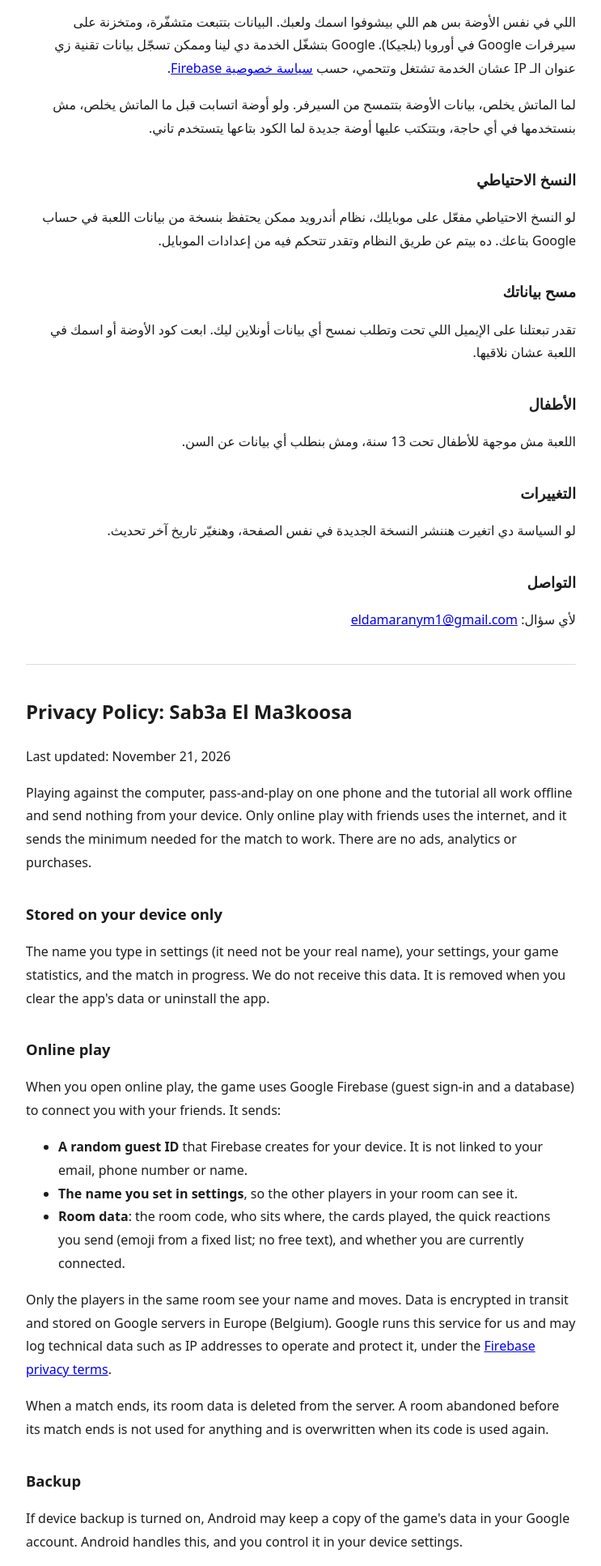
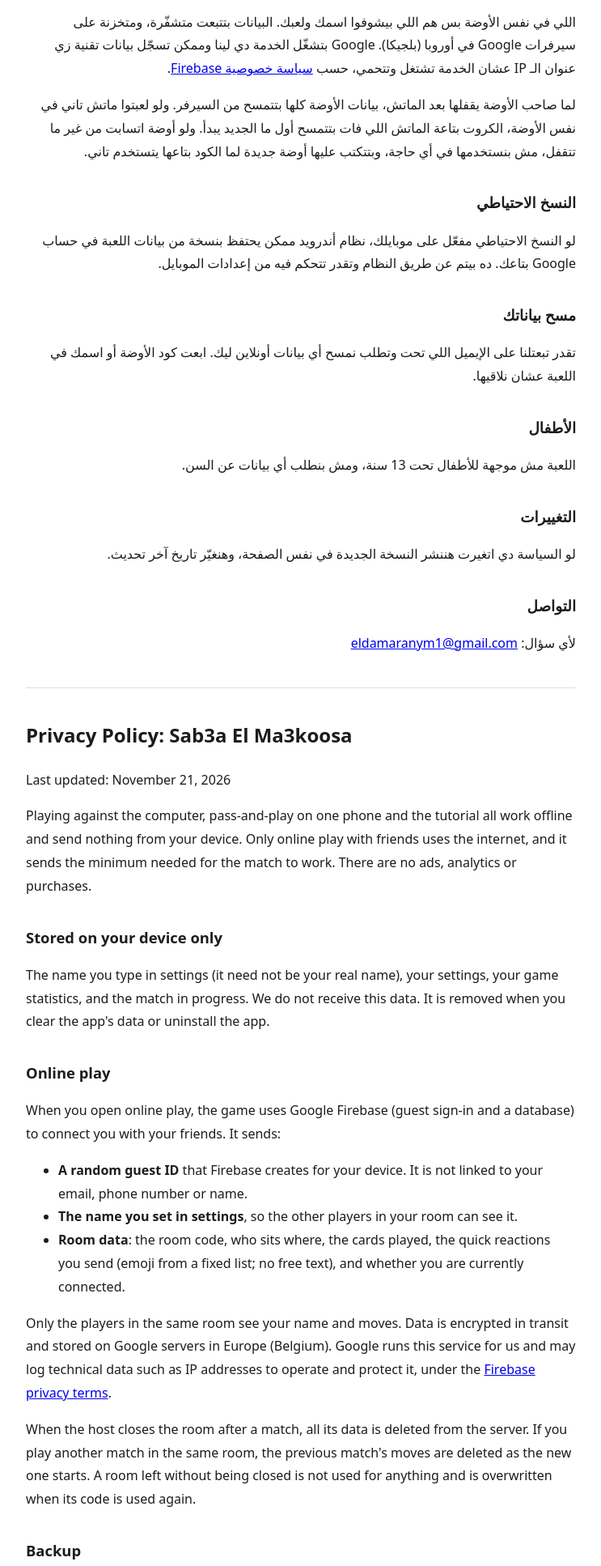
Before and after one commit to eldamaranym1-rgb/sab3a-privacy, a plain HTML site: page index.html in a window 1280 px wide. Shown: the part 810-2744 px from the top of the page at 81% size, without its empty margins (268-1011 px from the left). Drawn offline with Linux system fonts and the light colour scheme.

Commit message:
Explain when room data is deleted, now that rooms allow rematches

```diff
--- a/index.html
+++ b/index.html
@@ -35,7 +35,7 @@
   <li><b>بيانات الأوضة</b>: كود الأوضة، ومين قاعد فين، والكروت اللي اتلعبت، والرياكشنز اللي بتبعتها (إيموجي من قايمة ثابتة، مفيش كلام)، وإذا كنت متصل دلوقتي ولا لأ.</li>
 </ul>
 <p>اللي في نفس الأوضة بس هم اللي بيشوفوا اسمك ولعبك. البيانات بتتبعت متشفّرة، ومتخزنة على سيرفرات Google في أوروبا (بلجيكا). Google بتشغّل الخدمة دي لينا وممكن تسجّل بيانات تقنية زي عنوان الـ IP عشان الخدمة تشتغل وتتحمي، حسب <a href="https://firebase.google.com/support/privacy">سياسة خصوصية Firebase</a>.</p>
-<p>لما الماتش يخلص، بيانات الأوضة بتتمسح من السيرفر. ولو أوضة اتسابت قبل ما الماتش يخلص، مش بنستخدمها في أي حاجة، وبتتكتب عليها أوضة جديدة لما الكود بتاعها يتستخدم تاني.</p>
+<p>لما صاحب الأوضة يقفلها بعد الماتش، بيانات الأوضة كلها بتتمسح من السيرفر. ولو لعبتوا ماتش تاني في نفس الأوضة، الكروت بتاعة الماتش اللي فات بتتمسح أول ما الجديد يبدأ. ولو أوضة اتسابت من غير ما تتقفل، مش بنستخدمها في أي حاجة، وبتتكتب عليها أوضة جديدة لما الكود بتاعها يتستخدم تاني.</p>
 
 <h2>النسخ الاحتياطي</h2>
 <p>لو النسخ الاحتياطي مفعّل على موبايلك، نظام أندرويد ممكن يحتفظ بنسخة من بيانات اللعبة في حساب Google بتاعك. ده بيتم عن طريق النظام وتقدر تتحكم فيه من إعدادات الموبايل.</p>
@@ -66,7 +66,7 @@
   <li><b>Room data</b>: the room code, who sits where, the cards played, the quick reactions you send (emoji from a fixed list; no free text), and whether you are currently connected.</li>
 </ul>
 <p>Only the players in the same room see your name and moves. Data is encrypted in transit and stored on Google servers in Europe (Belgium). Google runs this service for us and may log technical data such as IP addresses to operate and protect it, under the <a href="https://firebase.google.com/support/privacy">Firebase privacy terms</a>.</p>
-<p>When a match ends, its room data is deleted from the server. A room abandoned before its match ends is not used for anything and is overwritten when its code is used again.</p>
+<p>When the host closes the room after a match, all its data is deleted from the server. If you play another match in the same room, the previous match's moves are deleted as the new one starts. A room left without being closed is not used for anything and is overwritten when its code is used again.</p>
 <h2>Backup</h2>
 <p>If device backup is turned on, Android may keep a copy of the game's data in your Google account. Android handles this, and you control it in your device settings.</p>
 <h2>Deleting your data</h2>
```
